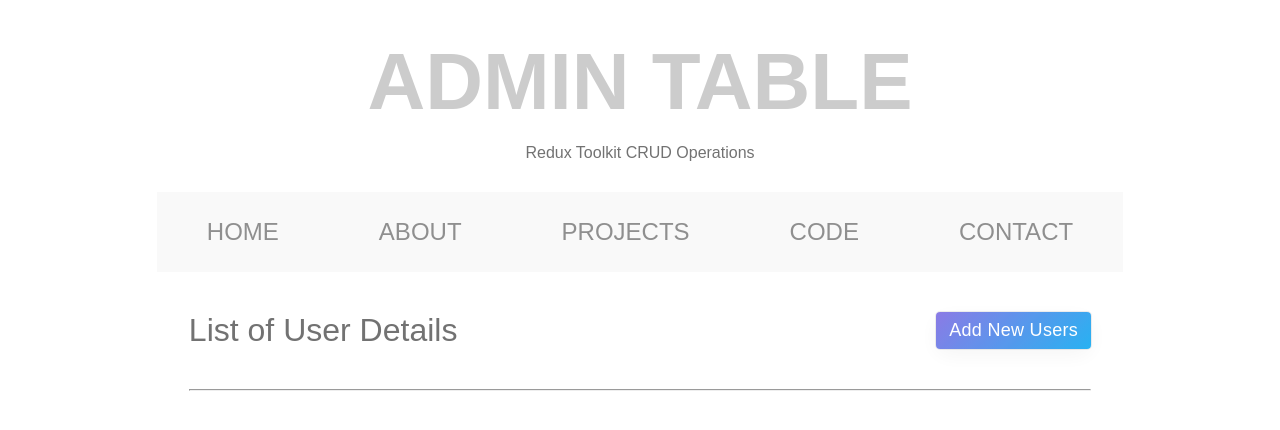
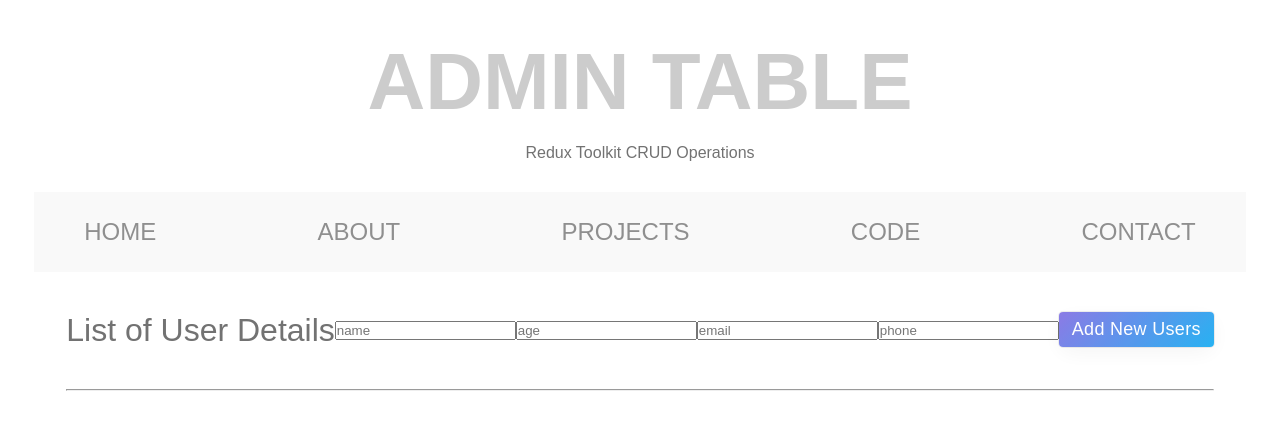
Before and after one commit to Saadi-Yip/react-redux-toolkit, a React (Create React App) app: page / in a window 1280 px wide. Shown: the top 430 px of the page. Built offline with nearby package versions, Linux system fonts and the light colour scheme; no server answers.

Commit message:
actions added: get data and post data

```diff
--- a/src/App.js
+++ b/src/App.js
@@ -1,25 +1,19 @@
-  import { useEffect } from 'react';
 import Navbar from './components/Navbar';
 import UserDetails from './components/UserDetails';
+import { useSelector } from 'react-redux';
+function App() {
+  const data = useSelector((state) => {
+    return state.users
+  })
 
-function App() {
-  useEffect(() => {
-    fetch("https://leilani-blogs.cyclic.app/service", {
-      headers: {
-        'Access-Control-Allow-Origin': true
-      }
-    })
-    .then(async response => {
-      let data = await response.json()
-      console.log(data);
-    })
-
-  }, [])
+  console.log(
+    data
+  );
   return (
-    <div className="App">
-      <Navbar/>
-      <UserDetails/>
-    </div>
+    <>
+      <Navbar />
+      <UserDetails />
+    </>
   );
 }
 
--- a/src/components/UserDetails.jsx
+++ b/src/components/UserDetails.jsx
@@ -1,13 +1,34 @@
-import React from "react";
+import React, {useState} from "react";
+import { useDispatch } from "react-redux";
+import { userSlice } from "./store/slices/UserSlice";
 import styled from "styled-components";
 
 const UserDetails = () => {
+  const [data, setData] = useState();
+  const addUser = userSlice.actions.addUser;
+  const dispatch = useDispatch();
+const handleChange = (e) => {
+  let key = e.target.name;
+  setData({...data, [key]: e.target.value})
+}
+
+const handleSubmit = (e) => {
+  e.preventDefault();
+  dispatch(addUser(data));
+}
+
   return (
     <Wrapper>
       <div className="content">
         <div className="admin-table">
           <div className="admin-subtitle">List of User Details</div>
-          <button className="btn add-btn">Add New Users</button>
+          <form onSubmit={handleSubmit}>
+            <input type="text" name="name" placeholder="name" onChange={handleChange}/>
+            <input type="text" name="age" placeholder="age" onChange={handleChange}/>
+            <input type="email" name="email" placeholder="email" onChange={handleChange}/>
+            <input type="text" name="phone" placeholder="phone" onChange= {handleChange}/>
+            <button className="btn add-btn" type="submit">Add New Users</button>
+          </form>
         </div>
         <ul>
           {/* <li>Hi</li>
--- /dev/null
+++ b/src/components/store/index.jsx
@@ -0,0 +1,9 @@
+import { configureStore } from "@reduxjs/toolkit";
+import { userSlice } from "./slices/UserSlice";
+
+const store = configureStore({
+    reducer: {
+        users: userSlice.reducer
+    }
+});
+export default store;
--- a/src/components/store/slices/UserSlice.jsx
+++ b/src/components/store/slices/UserSlice.jsx
@@ -4,7 +4,11 @@ const userSlice = createSlice({
     name: 'user',
     initialState: [],
     reducers: {
-        addUser(state, action) { },
+        addUser(state, action) {
+            state.push(action.payload);
+            console.log("reducer function user...", action.payload)
+        },
+
         removeUser(state, action) { },
         deleteAllUsers(state, action) { },
     }
```
Also changed, not shown: src/index.js (+5 -2 lines).
